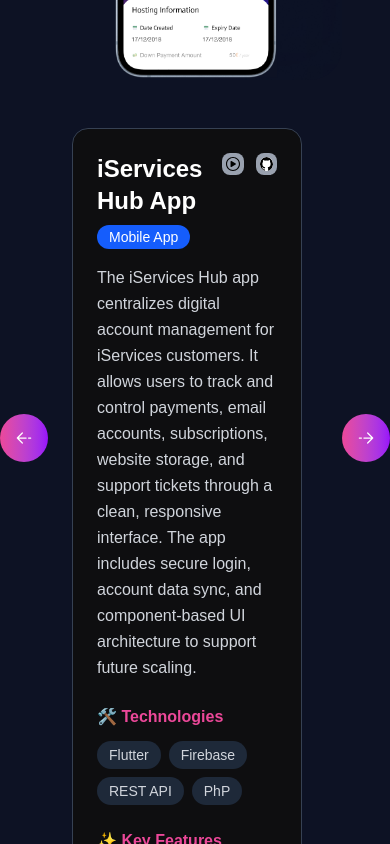
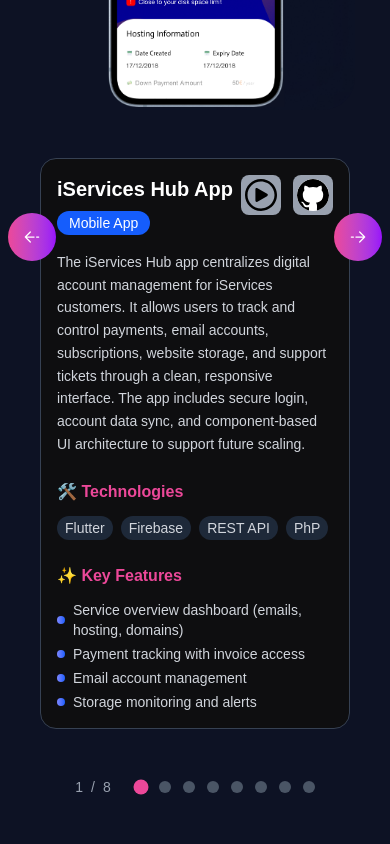
Before and after one commit to JohnFireSword/personal-portfolio, a React (Vite) app: page / in a window 390 px wide. Shown: the part 3640-4484 px from the top of the page. Built offline with nearby package versions, Linux system fonts and the light colour scheme; a web font is replaced by a local one.

Commit message:
added more responsive design

```diff
--- a/src/components/BackToTopButton.jsx
+++ b/src/components/BackToTopButton.jsx
@@ -44,7 +44,8 @@
   return (
     <button
       onClick={scrollToTop}
-      className="back-to-top-btn fixed bottom-8 right-8 z-50 w-14 h-14  rounded-full shadow-lg hover:shadow-xl transition-all duration-300 flex items-center justify-center group"
+     className="hidden md:flex back-to-top-btn fixed bottom-8 right-8 z-50 w-14 h-14 rounded-full shadow-lg hover:shadow-xl transition-all duration-300 items-center justify-center group"
+
       aria-label="Back to top"
     >
       {/* Progress Circle */}
--- a/src/components/ProjectInfoPanel.jsx
+++ b/src/components/ProjectInfoPanel.jsx
@@ -3,10 +3,13 @@
 // Project Info Panel
 const ProjectInfoPanel = React.memo(({ project }) => {
   return (
-    <div className="bg-black-100 border border-gray-700 rounded-2xl ml-6 p-6 h-full">
+   <div className="bg-black-100 border border-gray-700 rounded-2xl p-4 sm:p-5 md:p-6 lg:p-8 xl:p-10
+                mx-auto ml-0  max-w-md sm:max-w-lg md:max-w-2xl xl:max-w-xl">
+
       <div className="flex items-start justify-between mb-4">
         <div>
-          <h3 className="text-2xl font-bold text-white mb-2">
+        <h3 className="text-xl sm:text-2xl font-bold text-white mb-2">
+
             {project.title}
           </h3>
           <span className="px-3 py-1 rounded-full text-sm font-medium text-white bg-blue-600">
@@ -43,7 +46,7 @@
         </div>
       </div>
 
-      <p className="text-gray-300 mb-6 leading-relaxed">
+     <p className="text-gray-300 mb-6 leading-relaxed text-sm sm:text-base">
         {project.longDescription}
       </p>
 
@@ -54,7 +57,7 @@
           {project.technologies.map((tech, i) => (
             <span
               key={i}
-              className="bg-gray-800 text-gray-300 px-3 py-1 rounded-full text-sm">
+              className="bg-gray-800 text-gray-300 px-2 py-0.5 rounded-full text-sm sm:text-sm">
               {tech}
             </span>
           ))}
@@ -83,7 +86,7 @@
       {/* Features */}
       <div>
         <h4 className="text-pink-500 font-semibold mb-3">✨ Key Features</h4>
-        <ul className="space-y-2">
+      <ul className="space-y-1 text-sm sm:text-base">
           {project.features.map((feature, i) => (
             <li key={i} className="text-gray-300 flex items-center gap-2">
               <div
--- a/src/mockups/DesktopMockup.jsx
+++ b/src/mockups/DesktopMockup.jsx
@@ -7,7 +7,7 @@
         isActive ? "scale-105" : "scale-95 opacity-70"
       }`}>
       {/* MacBook Frame */}
-      <div className="relative mx-auto w-96 h-64">
+      <div className="relative mx-auto xl:w-96 xl:h-64">
         {/* Screen */}
         <div className="relative w-full h-48 bg-gray-900 rounded-t-lg overflow-hidden shadow-xl border border-gray-700">
           {/* Browser Chrome */}
--- a/src/mockups/PhoneMockupVideo.jsx
+++ b/src/mockups/PhoneMockupVideo.jsx
@@ -61,7 +61,7 @@
                 <video
                   key={`video-${project.id}`}
                   ref={videoRef}
-                  className="w-full xl:h-[33rem] object-cover"
+                  className="w-full 2xl:h-[33rem] xl:h-[30rem] lg:h-[20rem]   object-cover"
                   loop
                   muted
                   playsInline
--- a/src/sections/ProjectsSection.jsx
+++ b/src/sections/ProjectsSection.jsx
@@ -204,7 +204,8 @@
         {currentProject && (
           <div className="relative">
             {/* Navigation Arrows */}
-            <div className="absolute nav-arrow left-0 top-1/2 -translate-y-1/2 -translate-x-4 z-10">
+           {/* Navigation Arrows */}
+<div className="absolute -left-2 md:-left-4 top-1/2 -translate-y-1/2 z-10">
   <NavigationArrow
     direction="left"
     onClick={handlePrevious}
@@ -212,7 +213,7 @@
   />
 </div>
 
-            <div className="absolute right-0 top-1/2 -translate-y-1/2 translate-x-4 z-10">
+<div className="absolute -right-2 md:-right-4 top-1/2 -translate-y-1/2 z-10">
   <NavigationArrow
     direction="right"
     onClick={handleNext}
@@ -223,7 +224,7 @@
             {/* Project Content */}
             <div
               ref={projectContentRef}
-              className="grid lg:grid-cols-2 gap-12 items-center px-8">
+              className="flex flex-col lg:grid lg:grid-cols-2 gap-12 items-center px-4 md:px-8">
               {/* Device Mockups */}
               <div
                 className={`transition-all duration-1000 ${
@@ -254,7 +255,7 @@
 
               {/* Project Info */}
               <div
-                className={`transition-all mr-10 duration-1000 ${
+                className={`transition-all duration-1000 w-full lg:mr-10  px-2 sm:px-4 ${
                   isVisible
                     ? "translate-x-0 opacity-100"
                     : "translate-x-10 opacity-0"
@@ -312,7 +313,8 @@
           <h3 className="text-2xl font-bold text-white text-center mb-8">
             All Projects Overview
           </h3>
-          <div className="grid md:grid-cols-2 lg:grid-cols-3 gap-8">
+       <div className="grid sm:grid-cols-1 md:grid-cols-2 lg:grid-cols-3 gap-6">
+
             {filteredProjects.map((project, index) => (
               <div
                 key={project.id}
```
Lines whose indentation alone changed are shown as unchanged.
